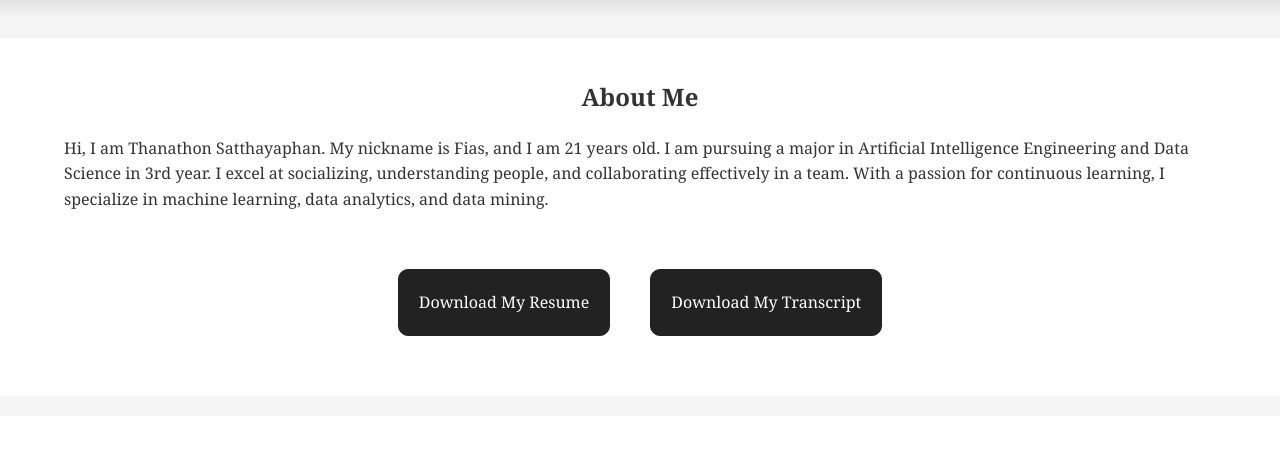
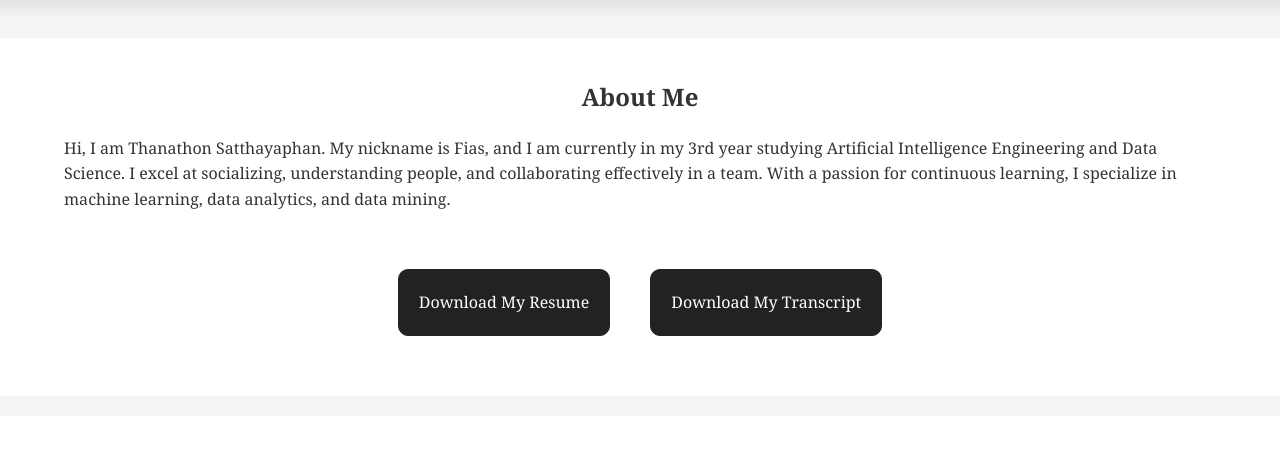
Before and after one commit to FloxGust/Portfolio, a plain HTML site: page index.html in a window 1280 px wide. Shown: the part 1000-1453 px from the top of the page. Drawn offline with Linux system fonts and the light colour scheme; a web font is replaced by a local one.

Commit message:
Update About me index.html

```diff
--- a/index.html
+++ b/index.html
@@ -47,8 +47,7 @@
         <div class="container">
             <h2>About Me</h2>
             <p>
-                Hi, I am Thanathon Satthayaphan. My nickname is Fias, and I am 21 years old.
-                I am pursuing a major in Artificial Intelligence Engineering and Data Science in 3rd year.
+                Hi, I am Thanathon Satthayaphan. My nickname is Fias, and I am currently in my 3rd year studying Artificial Intelligence Engineering and Data Science.
                 I excel at socializing, understanding people, and collaborating effectively in a team.
                 With a passion for continuous learning, I specialize in machine learning, data analytics, and data
                 mining.
```
